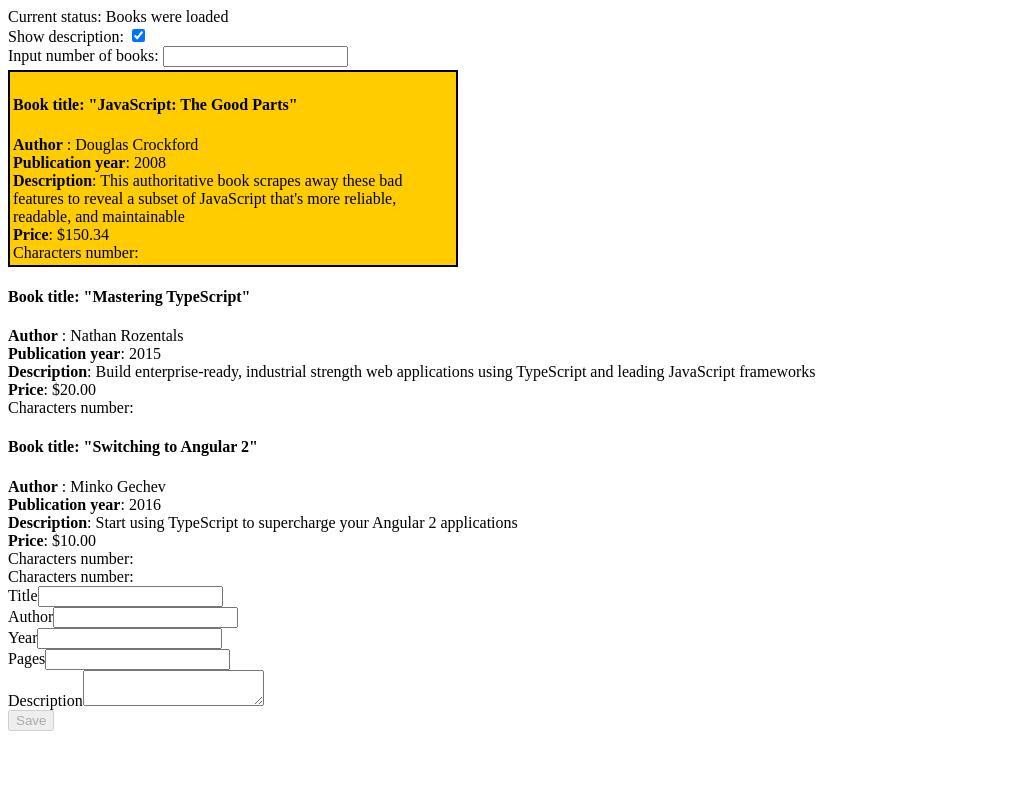
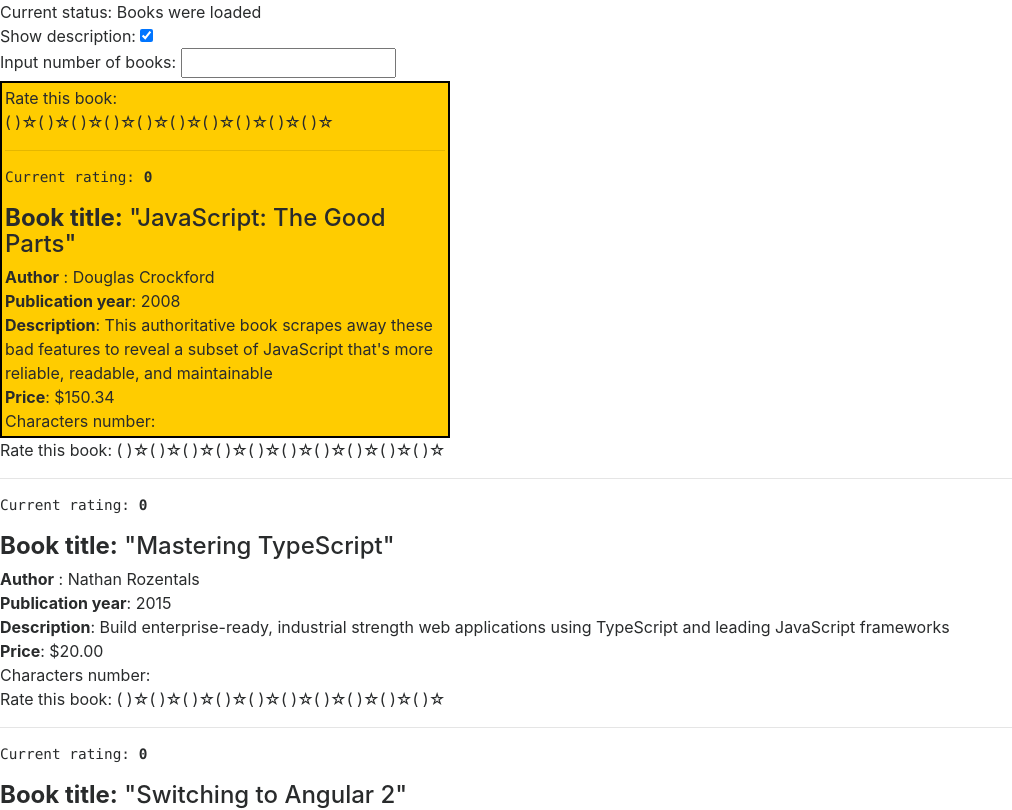
Before and after one commit to qwq-qwq/angular, an Angular app: page / in a window 1280 px wide. Shown: the top 810 px of the page, without its empty margins (0-1012 px from the left). Built offline with nearby package versions, Linux system fonts and the light colour scheme.

Commit message:
Added rating for books

```diff
--- a/package.json
+++ b/package.json
@@ -20,6 +20,7 @@
     "@angular/platform-browser": "^4.0.0",
     "@angular/platform-browser-dynamic": "^4.0.0",
     "@angular/router": "^4.0.0",
+    "@ng-bootstrap/ng-bootstrap": "^1.0.0-alpha.26",
     "core-js": "^2.4.1",
     "rxjs": "^5.1.0",
     "zone.js": "^0.8.4"
--- a/src/app/app.module.ts
+++ b/src/app/app.module.ts
@@ -17,6 +17,7 @@
 import {GlobalEventService} from "./global-event.service";
 import { StatusComponent } from './status/status.component';
 import {GlobalSyncService} from "./global-emitter-service.service";
+import {NgbModule} from "@ng-bootstrap/ng-bootstrap";
 
 @NgModule({
   declarations: [
@@ -35,7 +36,8 @@
     BrowserModule,
     FormsModule,
     HttpModule,
-    ReactiveFormsModule
+    ReactiveFormsModule,
+    NgbModule.forRoot()
   ],
   providers: [BookService, CurrencyPipe, GlobalEventService, GlobalSyncService],
   bootstrap: [AppComponent]
--- a/src/app/book/book.component.html
+++ b/src/app/book/book.component.html
@@ -1,4 +1,9 @@
 <div (click)="handleClick()">
+  <div>Rate this book:
+    <ngb-rating [(rate)]="book.rating"></ngb-rating>
+    <hr>
+    <pre>Current rating: <b>{{book.rating}}</b></pre>
+  </div>
   <h4 (click)="displayNumber(book.title)"><b>Book title:</b> {{book.title | quote}}</h4>
   <div (click)="displayNumber(book.author)"><b>Author</b> : {{book.author}}</div>
   <div (click)="displayNumber(book.year)"><b>Publication year</b>: {{book.year}}</div>
--- a/src/app/book/book.ts
+++ b/src/app/book/book.ts
@@ -4,7 +4,8 @@
    year: number;
    description: string;
    pages: number;
-   price : number;
+   price: number;
+   rating = 0;
 
   constructor(title: string, author: string, year: number, description: string, pages: number,
   price: number) {
--- a/src/index.html
+++ b/src/index.html
@@ -7,6 +7,7 @@
 
   <meta name="viewport" content="width=device-width, initial-scale=1">
   <link rel="icon" type="image/x-icon" href="favicon.ico">
+  <link rel="stylesheet" href="https://maxcdn.bootstrapcdn.com/bootstrap/4.0.0-alpha.6/css/bootstrap.min.css">
 </head>
 <body>
   <app-root>Loading...</app-root>
```
